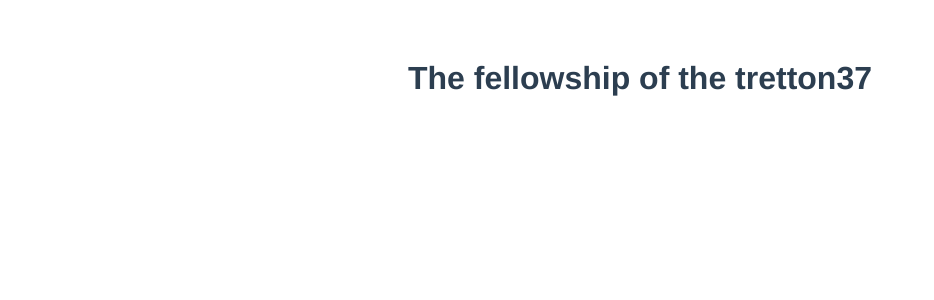
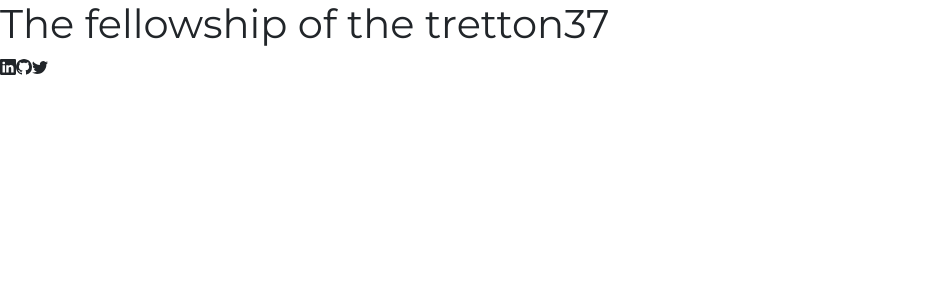
Before and after one commit to shuhia/lucoa-tretton37-assignment, a Vue app in the folder client/: page / in a window 1280 px wide. Shown: the top 300 px of the page, without its empty margins (0-934 px from the left). Built offline with nearby package versions, Linux system fonts and the light colour scheme.

Commit message:
feat(app): install and setup BootstrapVue

```diff
--- a/client/package.json
+++ b/client/package.json
@@ -8,6 +8,8 @@
     "lint": "vue-cli-service lint"
   },
   "dependencies": {
+    "bootstrap": "^4.6.0",
+    "bootstrap-vue": "^2.21.2",
     "core-js": "^3.6.5",
     "vue": "^2.6.11"
   },
@@ -18,6 +20,8 @@
     "babel-eslint": "^10.1.0",
     "eslint": "^6.7.2",
     "eslint-plugin-vue": "^6.2.2",
+    "sass": "^1.32.8",
+    "sass-loader": "^10.0.5",
     "vue-template-compiler": "^2.6.11"
   },
   "eslintConfig": {
--- a/client/src/App.vue
+++ b/client/src/App.vue
@@ -15,13 +15,4 @@ export default {
 };
 </script>
 
-<style>
-#app {
-    font-family: Avenir, Helvetica, Arial, sans-serif;
-    -webkit-font-smoothing: antialiased;
-    -moz-osx-font-smoothing: grayscale;
-    text-align: center;
-    color: #2c3e50;
-    margin-top: 60px;
-}
-</style>
+<style></style>
--- a/client/src/components/HelloWorld.vue
+++ b/client/src/components/HelloWorld.vue
@@ -1,5 +1,10 @@
 <template>
-    <h1>The fellowship of the tretton37</h1>
+    <div>
+        <h1>The fellowship of the tretton37</h1>
+        <b-icon-linkedin></b-icon-linkedin>
+        <b-icon-github></b-icon-github>
+        <b-icon-twitter></b-icon-twitter>
+    </div>
 </template>
 
 <script>
--- /dev/null
+++ b/client/src/scss/main.scss
@@ -0,0 +1,11 @@
+// Bootstrap SCSS import
+@import 'node_modules/bootstrap/scss/bootstrap.scss';
+@import 'node_modules/bootstrap-vue/src/index.scss';
+
+// Custom font import
+@import url('https://fonts.googleapis.com/css2?family=Montserrat:wght@400;700&display=swap');
+
+// Global styling
+body {
+    font-family: 'Montserrat', sans-serif;
+}
```
Also changed, not shown: client/src/main.js (+9 -0 lines), 1 other file (tests, documents, lock files or other folders).
